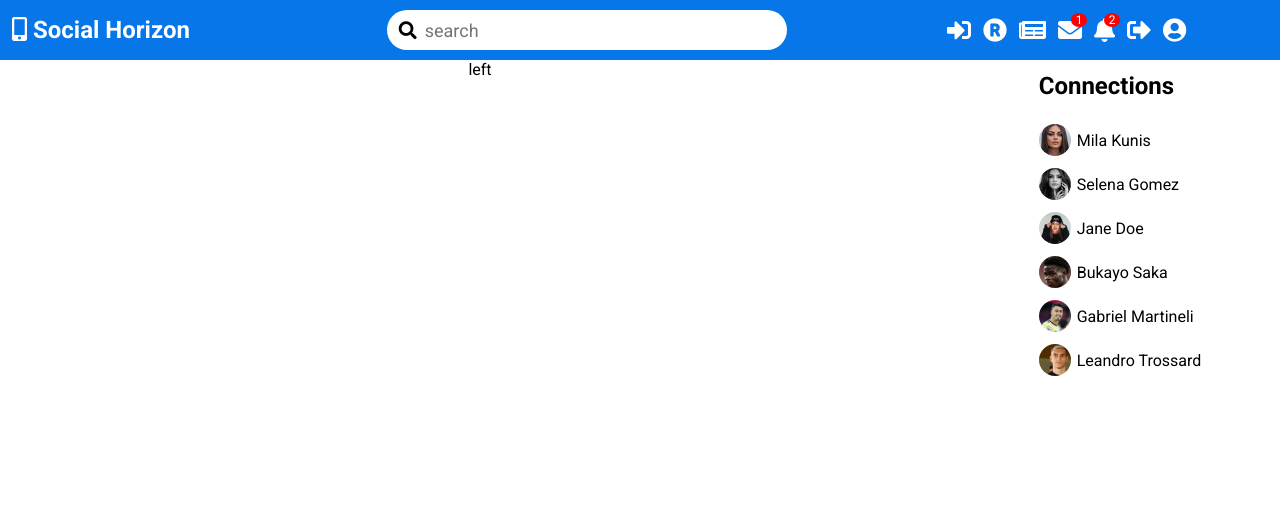
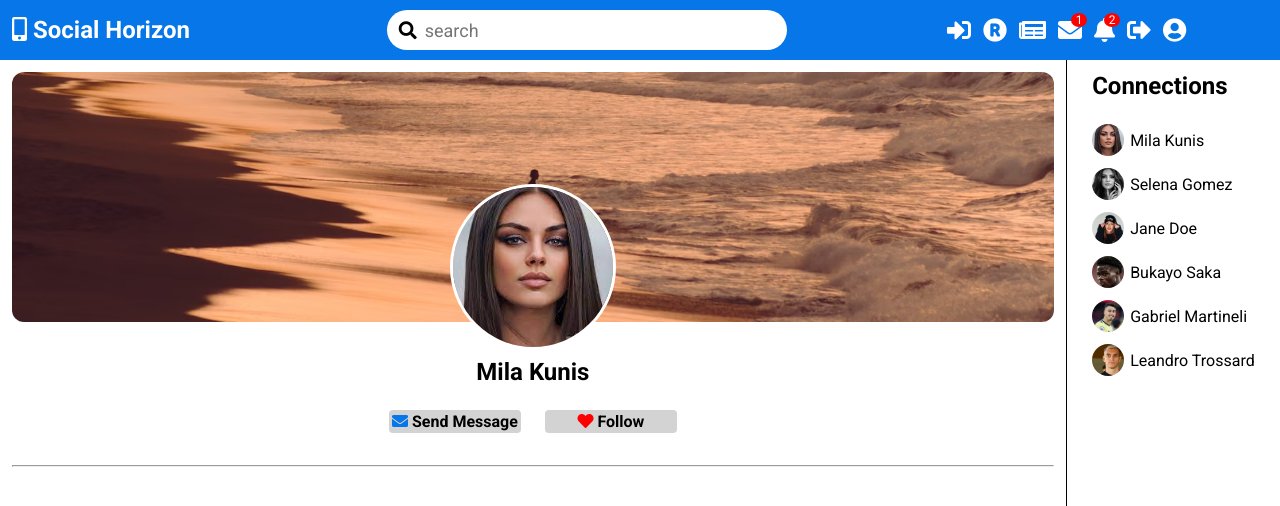
Before and after one commit to iliyanNikolaev/-in-development-social-horizon-pc-client, a React (Vite) app in the folder vite-react-pc-client/: page /profile in a window 1280 px wide. Shown: the top 506 px of the page. Built offline with nearby package versions, Linux system fonts and the light colour scheme.

Commit message:
profile upper-part layout with static data

```diff
--- a/vite-react-pc-client/src/components/post-item/post-item.css
+++ b/vite-react-pc-client/src/components/post-item/post-item.css
@@ -35,8 +35,6 @@
 .post-item-content{
     display: flex;
     flex-direction: column;
-    align-items: center;
-    justify-content: center;
     gap: 12px;
 }
 
--- /dev/null
+++ b/vite-react-pc-client/src/components/profile-leftbar/ProfileLeftbar.jsx
@@ -0,0 +1,22 @@
+import './profile-leftbar.css'
+
+export default function ProfileLeftbar() {
+  return (
+    <div className="profile-leftbar">
+
+      <div className="profile-leftbar-top">
+        <div className="profile-userinfo">
+          <img className="cover-pic" src="/assets/surf.avif" alt="cover-pic" />
+          <img className="profile-pic" src="/assets/people/mila-kunis.jpg" alt="profile-pic" />
+          <h2 className="username">Mila Kunis</h2>
+        </div>
+
+        <div className="user-actions">
+          <span className="user-action-link"><i className="fas fa-envelope user-action-link-message"></i> Send Message</span>
+          <span className="user-action-link"><i className="fas fa-heart user-action-link-follow"></i> Follow</span>
+        </div>
+      </div>
+      <hr />
+    </div>
+  )
+}
--- /dev/null
+++ b/vite-react-pc-client/src/components/profile-leftbar/profile-leftbar.css
@@ -0,0 +1,67 @@
+.profile-leftbar{
+    flex: 9;
+    display: flex;
+    flex-direction: column;
+    gap: 32px;
+    padding: 12px;
+}
+
+.profile-leftbar-top {
+    display: flex;
+    flex-direction: column;
+    gap: 24px;
+}
+
+.profile-userinfo{
+    display: flex;
+    flex-direction: column;
+    align-items: center;
+    position: relative;
+}
+
+.cover-pic{
+    width: 100%;
+    height: 250px;
+    object-fit: cover;
+    border-radius: 12px;
+}
+
+.profile-pic{
+    width: 160px;
+    height: 160px;
+    object-fit: cover;
+    border: 3px solid white;
+    border-radius: 50%;
+    position: absolute;
+    left: auto;
+    bottom: 36px;
+}
+
+.username{
+    margin-top: 36px;
+}
+
+.user-actions {
+    display: flex;
+    gap: 24px;
+    justify-content: center;
+}
+
+.user-action-link {
+    border: 1px solid;
+    border: none;
+    border-radius: 4px;
+    padding: 2px;
+    width: 128px;
+    text-align: center;
+    background-color: lightgrey;
+    font-weight: bold;
+}
+
+.user-action-link-message{
+    color: #0776e8;
+}
+
+.user-action-link-follow{
+    color: red;
+}
--- a/vite-react-pc-client/src/pages/home/home.css
+++ b/vite-react-pc-client/src/pages/home/home.css
@@ -11,9 +11,10 @@
 }
 
 .home-left-bar {
-    flex: 9;
+    flex: 10;
 }
 
 .home-right-bar {
-    flex: 3;
+    flex: 2;
+    border-left: 1px solid;
 }
--- a/vite-react-pc-client/src/pages/profile/Profile.jsx
+++ b/vite-react-pc-client/src/pages/profile/Profile.jsx
@@ -1,12 +1,13 @@
-import PostItem from '../../components/post-item/PostItem'
+import './profile.css'
+
 import RightBar from '../../components/rightbar/RightBar'
-import './profile.css'
+import ProfileLeftbar from '../../components/profile-leftbar/ProfileLeftbar'
 
 export default function Profile() {
   return (
     <div className="profile-container">
       <div className="profile-left-bar">
-        left
+        <ProfileLeftbar />
       </div>
 
       <div className="profile-right-bar">
--- a/vite-react-pc-client/src/pages/profile/profile.css
+++ b/vite-react-pc-client/src/pages/profile/profile.css
@@ -11,22 +11,10 @@
 }
 
 .profile-left-bar {
-    flex: 9;
+    flex: 10;
 }
 
-/* ::-webkit-scrollbar {
-    width: 3px;
+.profile-right-bar {
+    flex: 2;
+    border-left: 1px solid;
 }
-
-::-webkit-scrollbar-track {
-    width: 3px;
-}
-
-::-webkit-scrollbar-thumb {
-    width: 3px;
-    background-color: grey;
-} */
-
-.profile-right-bar {
-    flex: 3;
-}
```
